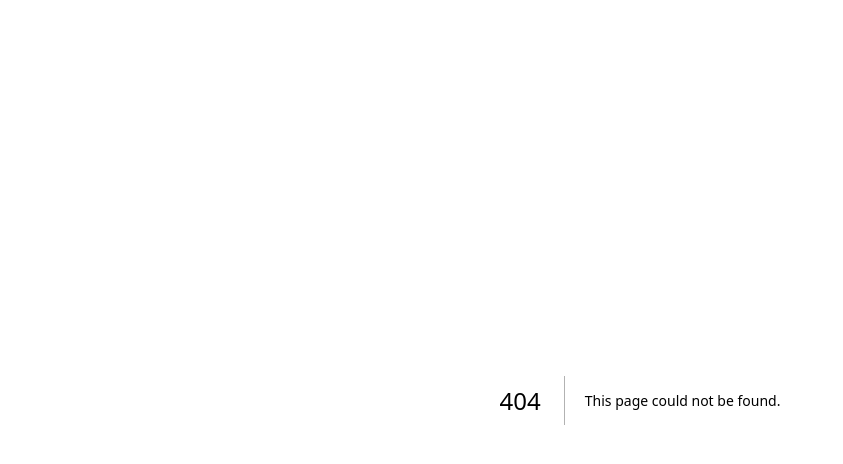
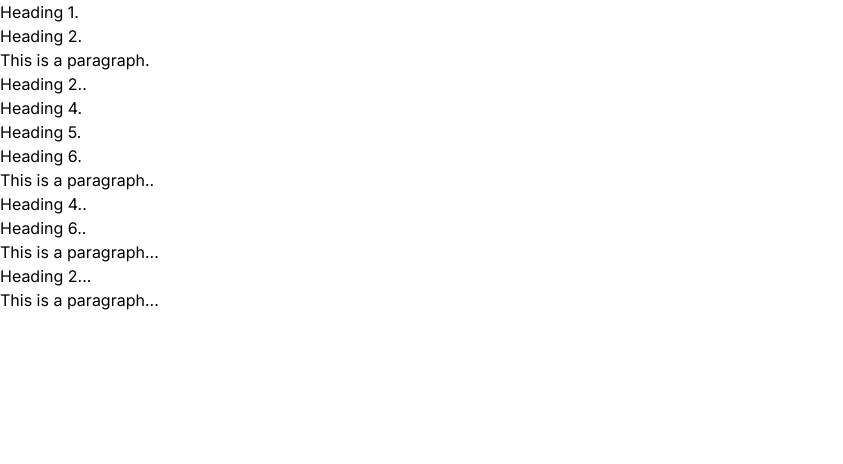
Before and after one commit to test-party/guinea-pig-next, a Next.js app: page /headings in a window 1280 px wide. Before the commit this address had no page. Shown: the top 464 px of the page, without its empty margins (0-843 px from the left). Built offline with nearby package versions, Linux system fonts and the light colour scheme.

Commit message:
created tester headings page

```diff
--- /dev/null
+++ b/src/app/headings/page.tsx
@@ -0,0 +1,24 @@
+export default function Headings() {
+    return (
+        <div>
+            <h1>Heading 1.</h1>
+            <h2>Heading 2.</h2>
+            <p>This is a paragraph.</p>
+
+            <h2>Heading 2..</h2>
+            <h4>Heading 4.</h4>
+            <h5>Heading 5.</h5>
+            <h6>Heading 6.</h6>
+            <p>This is a paragraph..</p>
+
+            <div>
+                <h4>Heading 4..</h4>
+                <h6>Heading 6..</h6>
+                <p>This is a paragraph...</p>
+            </div>
+
+            <h2>Heading 2...</h2>
+            <p>This is a paragraph...</p>
+        </div>
+    );
+}
```
